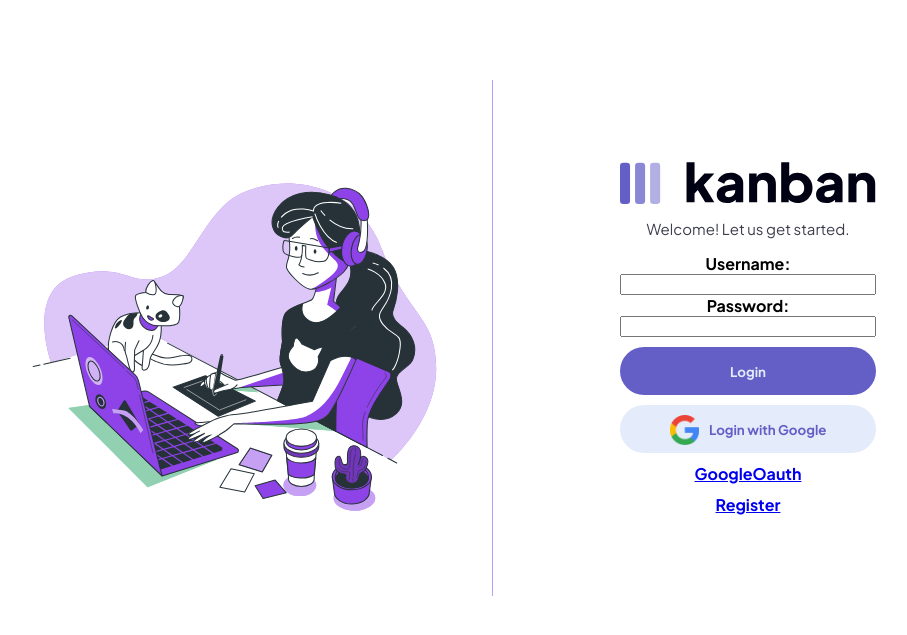
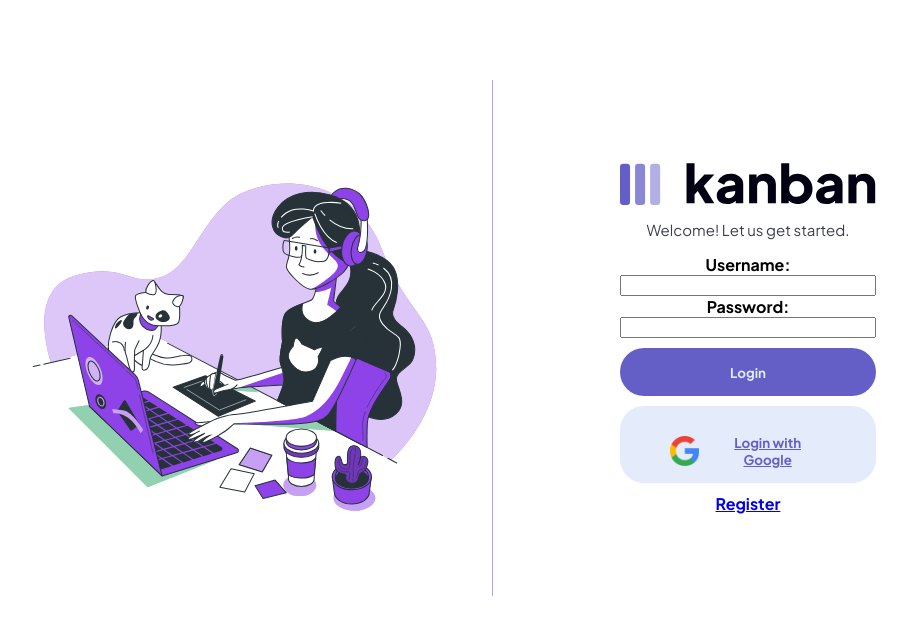
Before and after one commit to UndertakerW/Kanban-Board, a Django app: page /login in a window 1280 px wide. Shown: the top 635 px of the page, without its empty margins (148-1055 px from the left). Run offline with Django 4.2, Linux system fonts and the light colour scheme.

Commit message:
remove redundant login button for google oauth

```diff
--- a/kanban/templates/kanban/login.html
+++ b/kanban/templates/kanban/login.html
@@ -25,11 +25,12 @@
                     <button type="submit" class="button-large-main-purple width-max spaced-button">Login</button>
                 </form>
 
-                <button class="button-secondary-l spaced-button" >
+                <a href="{% url 'social:begin' 'google-oauth2' %}" class="button-secondary-l spaced-button"id="google_oauth_link">
+                    <button class="button-secondary-l spaced-button">
                     <img class="login-icon-google" src="{% static 'kanban/imgs/icon-google.png'%}" >
                     <span>Login with Google</span>
                 </button>
-                <a href="{% url 'social:begin' 'google-oauth2' %}" class="spaced-button" id="google_oauth_link">GoogleOauth</a>
+                </a>
                 <a href="{% url 'register' %}" class="spaced-button" id="id_register_link">Register</a>
             </div>
         </div>
```
